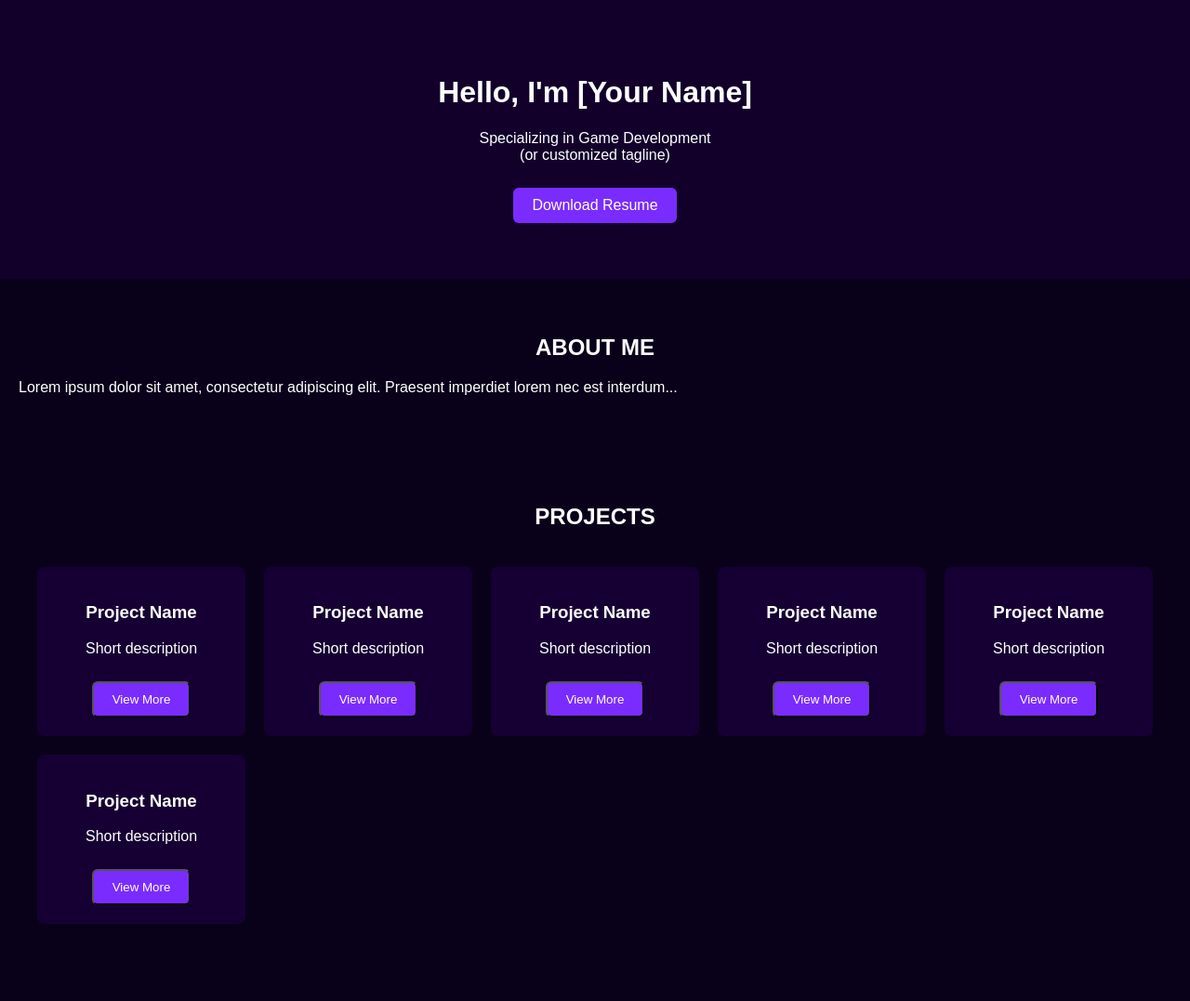
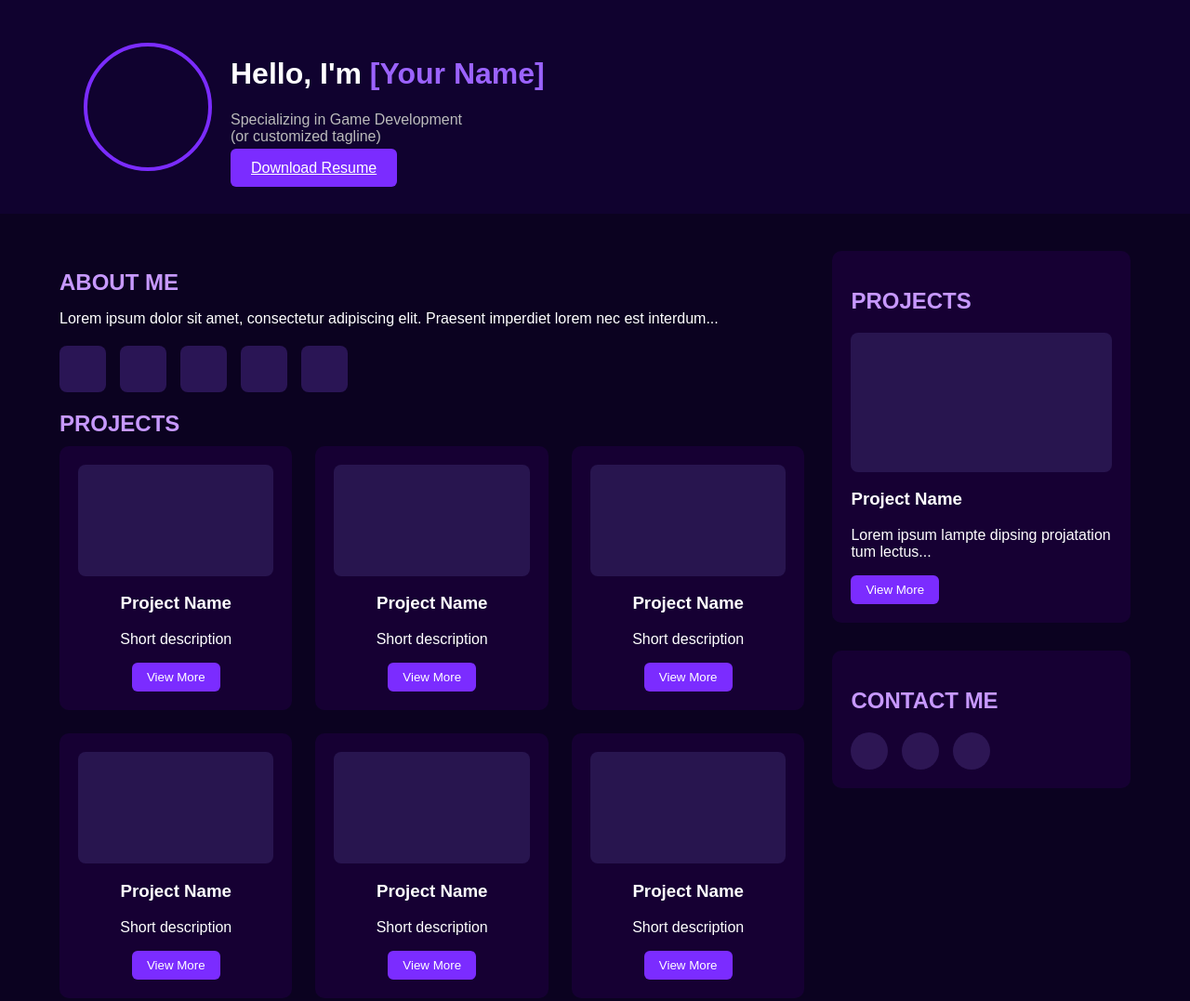
Before and after one commit to D3VALEXSTUDIO/PersoanlPortfolio, a plain HTML site: page index.html in a window 1280 px wide. Shown: the top 1077 px of the page at 93% size. Drawn offline with Linux system fonts and the light colour scheme.

Commit message:
Update style.css

```diff
--- a/style.css
+++ b/style.css
@@ -1,87 +1,163 @@
 body {
+    margin: 0;
     font-family: Arial, sans-serif;
-    background: #09001a;
-    color: #fff;
-    margin: 0;
-    padding: 0;
+    background: #0b0220;
+    color: #ffffff;
 }
 
-h1, h2 {
-    text-align: center;
+/* HERO SECTION */
+.hero {
+    background: #10022f;
+    padding: 40px 0;
 }
 
-.hero {
-    padding: 60px 20px;
-    text-align: center;
-    background: #12002b;
+.hero-inner {
+    width: 90%;
+    max-width: 1100px;
+    margin: auto;
 }
 
-.profile-pic {
-    width: 120px;
-    height: 120px;
-    border: 3px solid #7a2cff;
+.hero-left {
+    display: flex;
+    align-items: center;
+    gap: 20px;
+}
+
+.profile-circle {
+    width: 130px;
+    height: 130px;
     border-radius: 50%;
-    margin: 0 auto 20px;
+    border: 4px solid #7b2cff;
+}
+
+.hero-text h1 {
+    font-size: 32px;
+}
+
+.hero-text span {
+    color: #9b63ff;
+}
+
+.hero-text p {
+    color: #bbb;
 }
 
 .btn {
-    display: inline-block;
-    background: #7a2cff;
-    padding: 10px 20px;
+    padding: 12px 22px;
+    background: #7b2cff;
+    border: none;
+    color: #fff;
     border-radius: 6px;
-    text-decoration: none;
-    color: white;
-    margin-top: 10px;
+    cursor: pointer;
 }
 
-section {
-    padding: 40px 20px;
+.btn.small {
+    padding: 8px 16px;
 }
 
+/* MAIN LAYOUT */
+.container {
+    width: 90%;
+    max-width: 1300px;
+    margin: 40px auto;
+    display: flex;
+    gap: 30px;
+}
+
+/* LEFT COLUMN */
+.left-column {
+    flex: 3;
+}
+
+/* ABOUT SECTION */
+.about h2,
+.projects h2,
+.comment-section h2 {
+    color: #c799ff;
+    margin-bottom: 10px;
+}
+
+.icon-row {
+    display: flex;
+    gap: 15px;
+    margin-top: 20px;
+}
+
+.icon {
+    width: 50px;
+    height: 50px;
+    background: #2a1555;
+    border-radius: 8px;
+}
+
+/* PROJECT GRID */
 .project-grid {
     display: grid;
-    grid-template-columns: repeat(auto-fit, minmax(220px, 1fr));
-    gap: 20px;
-    padding: 20px;
+    grid-template-columns: repeat(3, 1fr);
+    gap: 25px;
 }
 
 .project-card {
     background: #160033;
     padding: 20px;
-    border-radius: 8px;
+    border-radius: 10px;
     text-align: center;
 }
 
-.project-card .thumb {
+.thumbnail {
     width: 100%;
     height: 120px;
-    background: #2a1a55;
+    background: #28154f;
     border-radius: 8px;
     margin-bottom: 10px;
 }
 
-.socials {
-    display: flex;
-    justify-content: center;
-    gap: 15px;
-}
-
-.socials a {
-    color: #7a2cff;
-    text-decoration: none;
-    font-weight: bold;
-}
-
-form {
-    max-width: 400px;
-    margin: auto;
+/* COMMENT FORM */
+.comment-section form {
     display: flex;
     flex-direction: column;
     gap: 10px;
 }
 
 input, textarea {
+    background: #18003c;
+    border: 1px solid #442080;
     padding: 10px;
     border-radius: 6px;
-    border: none;
+    color: #fff;
 }
+
+/* SIDEBAR */
+.sidebar {
+    flex: 1.2;
+    display: flex;
+    flex-direction: column;
+    gap: 30px;
+}
+
+.sidebar-box {
+    background: #160033;
+    padding: 20px;
+    border-radius: 10px;
+}
+
+.sidebar-box h2 {
+    color: #c799ff;
+}
+
+.thumbnail.tall {
+    height: 150px;
+}
+
+/* SOCIAL ICONS */
+.social-row {
+    display: flex;
+    gap: 15px;
+}
+
+.social-icon {
+    width: 40px;
+    height: 40px;
+    background: #2d1654;
+    border-radius: 50%;
+}
```
